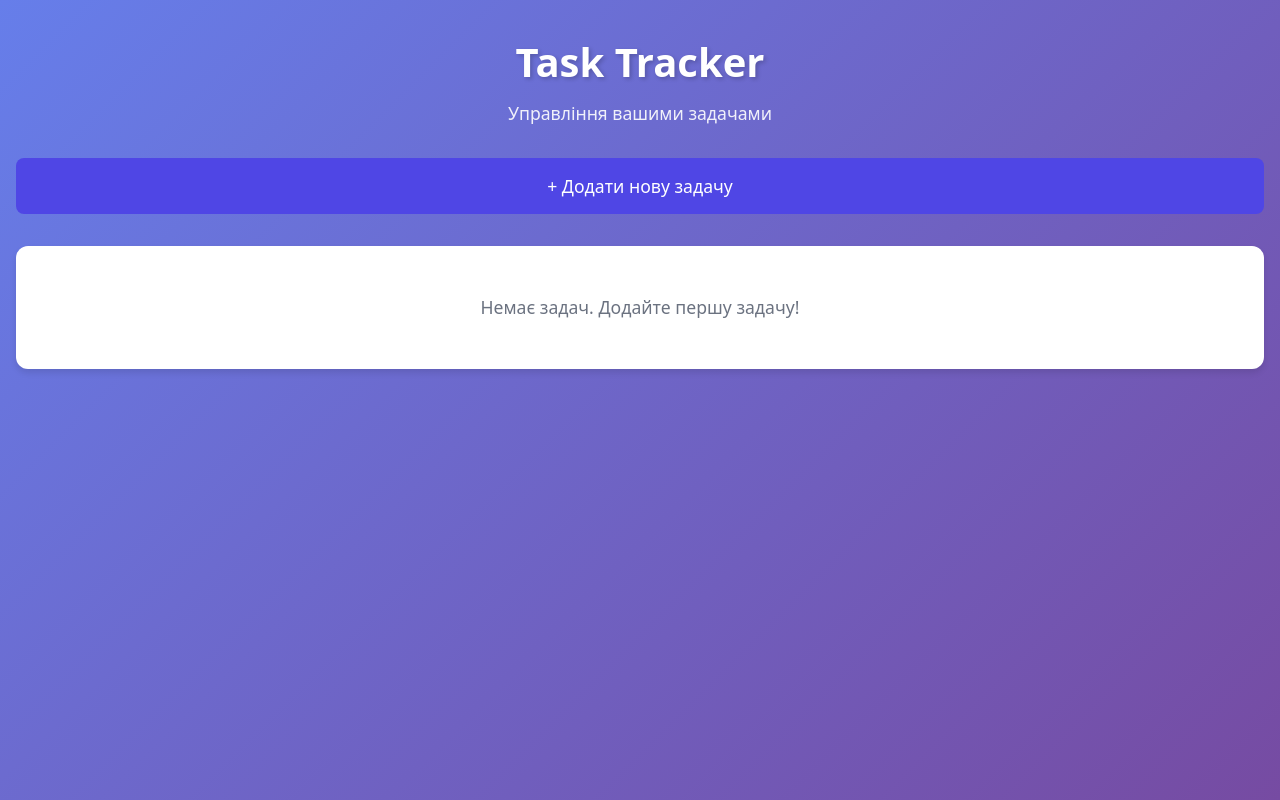
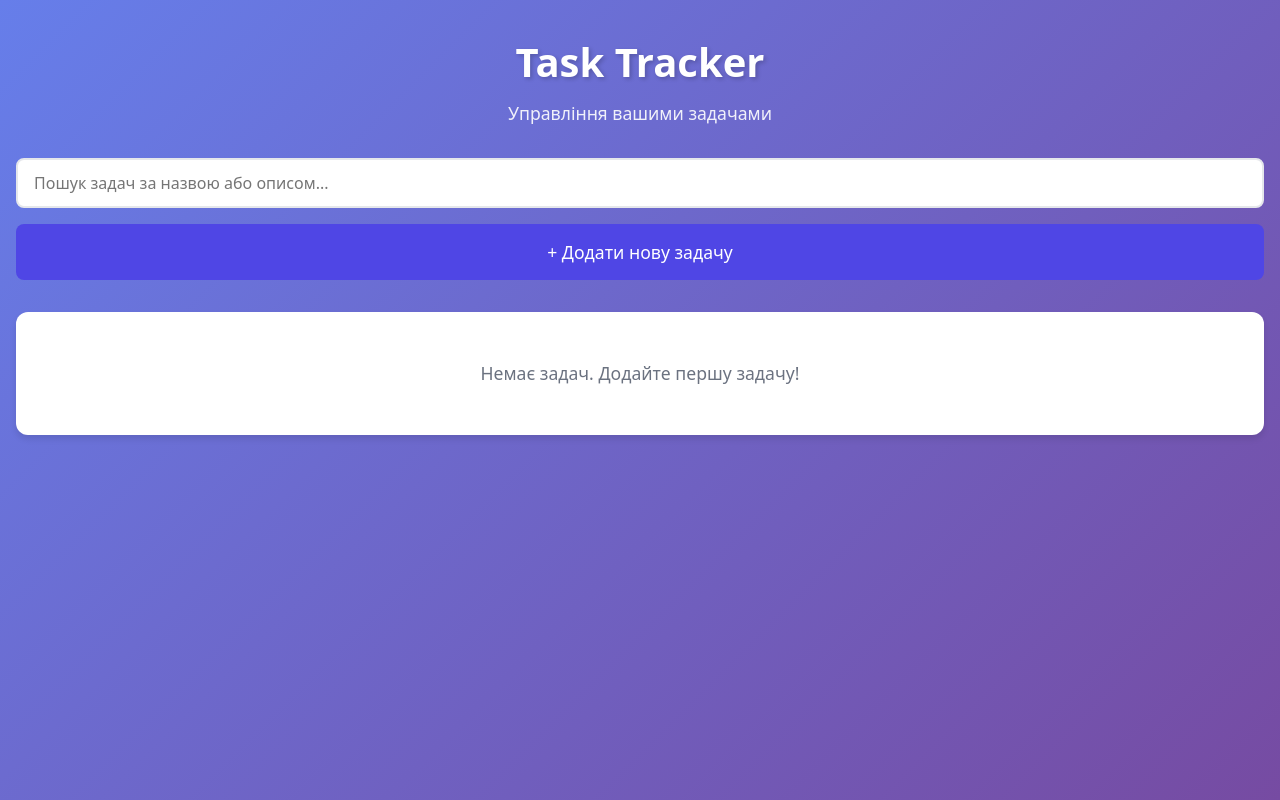
Before and after one commit to Suianina/task_tracker, a React (Vite) app: page / in a window 1280 px wide. Built offline with nearby package versions, Linux system fonts and the light colour scheme.

Commit message:
feat: add search functionality for tasks
- Added SearchBar component for filtering tasks
- Implemented real-time search by title and description
- Added search input with clear button
- Integrated search with TaskList component
- Styled search bar to match app design

```diff
--- a/src/App.css
+++ b/src/App.css
@@ -30,6 +30,49 @@
 
 .controls {
   margin-bottom: 2rem;
+  display: flex;
+  flex-direction: column;
+  gap: 1rem;
+}
+
+.search-bar {
+  position: relative;
+  width: 100%;
+}
+
+.search-input {
+  width: 100%;
+  padding: 0.75rem 2.5rem 0.75rem 1rem;
+  border: 2px solid #e5e7eb;
+  border-radius: 8px;
+  font-size: 1rem;
+  font-family: inherit;
+  transition: border-color 0.3s ease;
+  background: white;
+}
+
+.search-input:focus {
+  outline: none;
+  border-color: #4f46e5;
+}
+
+.search-clear {
+  position: absolute;
+  right: 0.5rem;
+  top: 50%;
+  transform: translateY(-50%);
+  background: none;
+  border: none;
+  font-size: 1.5rem;
+  color: #6b7280;
+  cursor: pointer;
+  padding: 0.25rem 0.5rem;
+  line-height: 1;
+  transition: color 0.2s ease;
+}
+
+.search-clear:hover {
+  color: #ef4444;
 }
 
 .btn {
--- a/src/App.tsx
+++ b/src/App.tsx
@@ -1,7 +1,8 @@
-import { useState, useEffect } from 'react';
+import { useState, useEffect, useMemo } from 'react';
 import { Task, TaskStatus } from './types/Task';
 import { TaskForm } from './components/TaskForm';
 import { TaskList } from './components/TaskList';
+import { SearchBar } from './components/SearchBar';
 import { loadTasks, saveTasks } from './utils/storage';
 import './App.css';
 
@@ -9,6 +10,7 @@ function App() {
   const [tasks, setTasks] = useState<Task[]>([]);
   const [editingTask, setEditingTask] = useState<Task | null>(null);
   const [showForm, setShowForm] = useState(false);
+  const [searchQuery, setSearchQuery] = useState('');
 
   useEffect(() => {
     const loadedTasks = loadTasks();
@@ -68,6 +70,21 @@ function App() {
     setShowForm(false);
   };
 
+  const handleSearch = (query: string) => {
+    setSearchQuery(query.toLowerCase().trim());
+  };
+
+  const filteredTasks = useMemo(() => {
+    if (!searchQuery) {
+      return tasks;
+    }
+    return tasks.filter(
+      (task) =>
+        task.title.toLowerCase().includes(searchQuery) ||
+        task.description.toLowerCase().includes(searchQuery)
+    );
+  }, [tasks, searchQuery]);
+
   return (
     <div className="app">
       <header className="app-header">
@@ -77,12 +94,15 @@ function App() {
       <main className="app-main">
         <div className="controls">
           {!showForm ? (
+            <>
+              <SearchBar onSearch={handleSearch} />
               <button
                 onClick={() => setShowForm(true)}
                 className="btn btn-primary btn-add"
               >
                 + Додати нову задачу
               </button>
+            </>
           ) : (
             <div className="form-container">
               <h2>{editingTask ? 'Редагувати задачу' : 'Нова задача'}</h2>
@@ -95,7 +115,7 @@ function App() {
           )}
         </div>
         <TaskList
-          tasks={tasks}
+          tasks={filteredTasks}
           onEdit={handleEdit}
           onDelete={handleDelete}
           onStatusChange={handleStatusChange}
--- /dev/null
+++ b/src/components/SearchBar.tsx
@@ -0,0 +1,41 @@
+import { useState } from 'react';
+
+interface SearchBarProps {
+  onSearch: (query: string) => void;
+}
+
+export const SearchBar = ({ onSearch }: SearchBarProps) => {
+  const [searchQuery, setSearchQuery] = useState('');
+
+  const handleChange = (e: React.ChangeEvent<HTMLInputElement>) => {
+    const value = e.target.value;
+    setSearchQuery(value);
+    onSearch(value);
+  };
+
+  const handleClear = () => {
+    setSearchQuery('');
+    onSearch('');
+  };
+
+  return (
+    <div className="search-bar">
+      <input
+        type="text"
+        placeholder="Пошук задач за назвою або описом..."
+        value={searchQuery}
+        onChange={handleChange}
+        className="search-input"
+      />
+      {searchQuery && (
+        <button
+          onClick={handleClear}
+          className="search-clear"
+          aria-label="Очистити пошук"
+        >
+          ×
+        </button>
+      )}
+    </div>
+  );
+};
```
Lines whose indentation alone changed are shown as unchanged.
